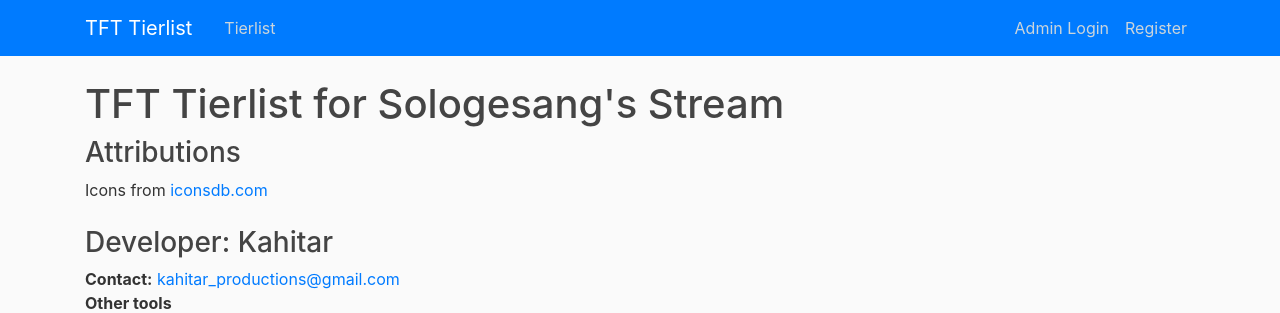
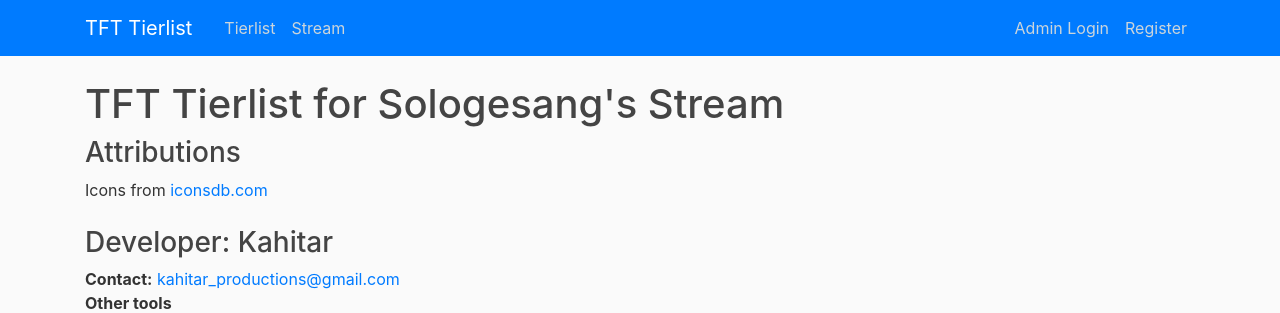
Before and after one commit to Kahitar/TFTTierlist, a Flask app: page /about in a window 1280 px wide. Shown: the top 313 px of the page. Run offline with Flask 2, Linux system fonts and the light colour scheme; some libraries are stand-ins or nearby versions.

Commit message:
Stream Link

```diff
--- a/tierlist/templates/layout.html
+++ b/tierlist/templates/layout.html
@@ -28,6 +28,7 @@
 				<div class="collapse navbar-collapse" id="navbarToggle">
 					<div class="navbar-nav mr-auto">
 						<a class="nav-item nav-link" href="{{ url_for('main.home')}}">Tierlist</a>
+						<a class="nav-item nav-link" href="https://www.twitch.tv/sologesang" target="_blank">Stream</a>
 					</div>
 					<!-- Navbar Right Side -->
 					<div class="navbar-nav">
```
